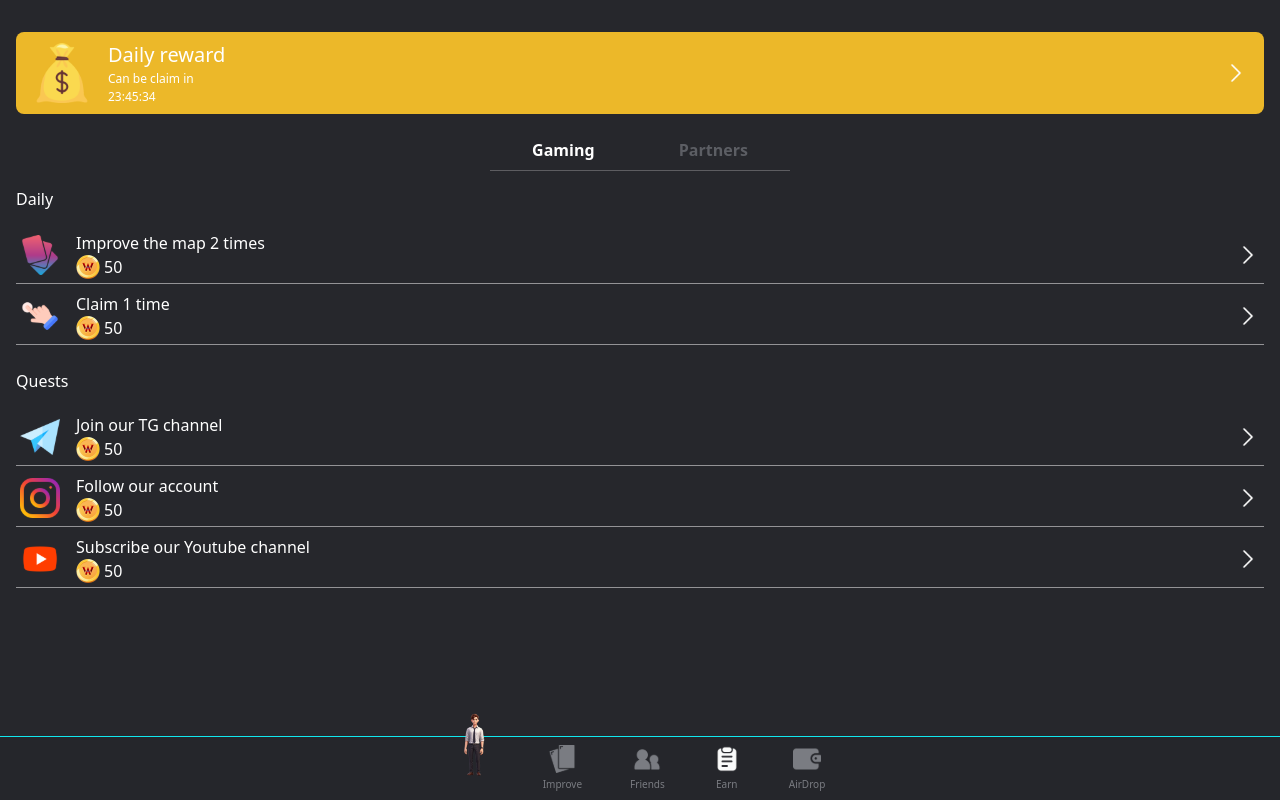
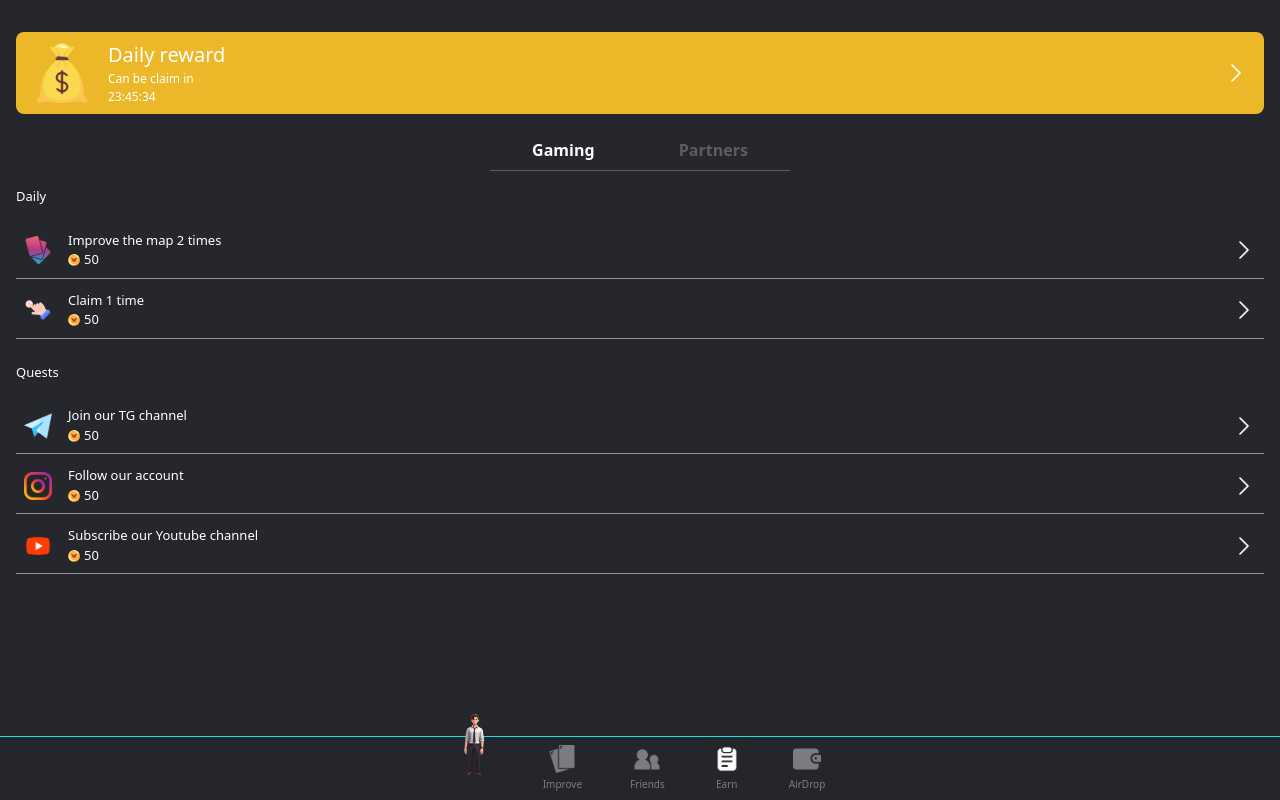
Before and after one commit to DM-Malkoff/humster, an Angular app: page /earn in a window 1280 px wide. Built offline with nearby package versions, Linux system fonts and the light colour scheme.

Commit message:
правки

```diff
--- a/src/app/app/components/slider/slider.component.html
+++ b/src/app/app/components/slider/slider.component.html
@@ -8,7 +8,7 @@
         <img
           [src]="slide.image"
           [alt]="slide.alt"
-          class="h-[150px] !w-[127px]"
+          class="h-[150px] !w-[120px]"
         />
         <div class="slide-text">{{ slide.title }}</div>
       </div>
--- a/src/app/app/pages/earn/earn.component.html
+++ b/src/app/app/pages/earn/earn.component.html
@@ -267,22 +267,22 @@
   </div>
 
   @if (activeTab === 'gaming') {
-
+    <div class="text-[13px]">
       <p class="mt-4 ml-4 mb-4">Daily</p>
 
       <div class="flex flex-col mx-4 gap-1">
-    <div class="flex border-b border-[#FFFFFF80] p-1 gap-4 items-center">
+        <div class="flex border-b border-[#FFFFFF80] p-2 gap-4 items-center">
           <img
             src="assets/icons/flash-card.svg"
             alt="Flash card icon"
-        class="h-10"
+            class="h-7"
           />
 
           <div class="flex flex-col flex-1">
-        <span class="font-medium text-[16px]">Improve the map 2 times</span>
+            <span>Improve the map 2 times</span>
 
             <div class="flex gap-1 items-center">
-          <img src="assets/icons/coin.svg" alt="Coin icon" class="h-6" />
+              <img src="assets/icons/coin.svg" alt="Coin icon" class="h-3 mt-[1px]" />
               <span>50</span>
             </div>
           </div>
@@ -294,14 +294,14 @@
           />
         </div>
 
-    <div class="flex border-b border-[#FFFFFF80] p-1 gap-4 items-center">
-      <img src="assets/icons/click-me.svg" alt="Flash card icon" class="h-10" />
+        <div class="flex border-b border-[#FFFFFF80] p-2 gap-4 items-center">
+          <img src="assets/icons/click-me.svg" alt="Flash card icon" class="h-7" />
 
           <div class="flex flex-col flex-1">
-        <span class="font-medium text-[16px]">Claim 1 time</span>
+            <span>Claim 1 time</span>
 
             <div class="flex gap-1 items-center">
-          <img src="assets/icons/coin.svg" alt="Coin icon" class="h-6" />
+              <img src="assets/icons/coin.svg" alt="Coin icon" class="h-3 mt-[1px]" />
               <span>50</span>
             </div>
           </div>
@@ -318,16 +318,16 @@
 
       <div class="flex flex-col mx-4 gap-1 mb-20">
         <div
-      class="flex border-b border-[#FFFFFF80] p-1 gap-4 items-center ignore-drawer-click"
+          class="flex border-b border-[#FFFFFF80] p-2 gap-4 items-center ignore-drawer-click"
           (click)="openDrawer('tg')"
         >
-      <img src="assets/icons/tg.svg" alt="Flash card icon" class="h-10" />
+          <img src="assets/icons/tg.svg" alt="Flash card icon" class="h-7" />
 
           <div class="flex flex-col flex-1">
-        <span class="font-medium text-[16px]">Join our TG channel</span>
+            <span>Join our TG channel</span>
 
             <div class="flex gap-1 items-center">
-          <img src="assets/icons/coin.svg" alt="Coin icon" class="h-6" />
+              <img src="assets/icons/coin.svg" alt="Coin icon" class="h-3 mt-[1px]" />
               <span>50</span>
             </div>
           </div>
@@ -340,16 +340,16 @@
         </div>
 
         <div
-      class="flex border-b border-[#FFFFFF80] p-1 gap-4 items-center ignore-drawer-click"
+          class="flex border-b border-[#FFFFFF80] p-2 gap-4 items-center ignore-drawer-click"
           (click)="openDrawer('inst')"
         >
-      <img src="assets/icons/inst.svg" alt="Flash card icon" class="h-10" />
+          <img src="assets/icons/inst.svg" alt="Flash card icon" class="h-7" />
 
           <div class="flex flex-col flex-1">
-        <span class="font-medium text-[16px]">Follow our account</span>
+            <span>Follow our account</span>
 
             <div class="flex gap-1 items-center">
-          <img src="assets/icons/coin.svg" alt="Coin icon" class="h-6" />
+              <img src="assets/icons/coin.svg" alt="Coin icon" class="h-3 mt-[1px]" />
               <span>50</span>
             </div>
           </div>
@@ -362,18 +362,17 @@
         </div>
 
         <div
-      class="flex border-b border-[#FFFFFF80] p-1 gap-4 items-center ignore-drawer-click"
+          class="flex border-b border-[#FFFFFF80] p-2 gap-4 items-center ignore-drawer-click"
           (click)="openDrawer('youtube')"
         >
-      <img src="assets/icons/youtube.svg" alt="Flash card icon" class="h-10" />
+          <img src="assets/icons/youtube.svg" alt="Flash card icon" class="h-7" />
 
           <div class="flex flex-col flex-1">
-        <span class="font-medium text-[16px]"
-          >Subscribe our Youtube channel</span
+            <span>Subscribe our Youtube channel</span
             >
 
             <div class="flex gap-1 items-center">
-          <img src="assets/icons/coin.svg" alt="Coin icon" class="h-6" />
+              <img src="assets/icons/coin.svg" alt="Coin icon" class="h-3 mt-[1px]" />
               <span>50</span>
             </div>
           </div>
@@ -385,18 +384,20 @@
           />
         </div>
       </div>
+    </div>
   } @if (activeTab === 'partners') {
+    <div class="text-[13px]">
       <p class="mt-4 ml-4 mb-4">Mini apps</p>
 
       <div class="flex flex-col mx-4 gap-2">
         <div class="flex border-b border-[#FFFFFF80] p-2 gap-4 items-center">
-      <img src="assets/icons/tg.svg" alt="Flash card icon" class="h-10" />
+          <img src="assets/icons/tg.svg" alt="Flash card icon" class="h-7" />
 
           <div class="flex flex-col flex-1">
-        <span class="font-medium text-[16px]">Join our TG channel</span>
+            <span>Join our TG channel</span>
 
             <div class="flex gap-1 items-center">
-          <img src="assets/icons/coin.svg" alt="Coin icon" class="h-6" />
+              <img src="assets/icons/coin.svg" alt="Coin icon" class="h-3 mt-[1px]" />
               <span>50</span>
             </div>
           </div>
@@ -409,13 +410,13 @@
         </div>
 
         <div class="flex border-b border-[#FFFFFF80] p-2 gap-4 items-center">
-      <img src="assets/icons/tg.svg" alt="Flash card icon" class="h-10" />
+          <img src="assets/icons/tg.svg" alt="Flash card icon" class="h-7" />
 
           <div class="flex flex-col flex-1">
-        <span class="font-medium text-[16px]">Join our TG channel</span>
+            <span>Join our TG channel</span>
 
             <div class="flex gap-1 items-center">
-          <img src="assets/icons/coin.svg" alt="Coin icon" class="h-6" />
+              <img src="assets/icons/coin.svg" alt="Coin icon" class="h-3 mt-[1px]" />
               <span>50</span>
             </div>
           </div>
@@ -432,13 +433,13 @@
 
       <div class="flex flex-col mx-4 gap-2 mb-20">
         <div class="flex border-b border-[#FFFFFF80] p-2 gap-4 items-center">
-      <img src="assets/icons/tg.svg" alt="Flash card icon" class="h-10" />
+          <img src="assets/icons/tg.svg" alt="Flash card icon" class="h-7" />
 
           <div class="flex flex-col flex-1">
-        <span class="font-medium text-[16px]">Join our TG channel</span>
+            <span>Join our TG channel</span>
 
             <div class="flex gap-1 items-center">
-          <img src="assets/icons/coin.svg" alt="Coin icon" class="h-6" />
+              <img src="assets/icons/coin.svg" alt="Coin icon" class="h-3 mt-[1px]" />
               <span>50</span>
             </div>
           </div>
@@ -451,13 +452,13 @@
         </div>
 
         <div class="flex border-b border-[#FFFFFF80] p-2 gap-4 items-center">
-      <img src="assets/icons/tg.svg" alt="Flash card icon" class="h-10" />
+          <img src="assets/icons/tg.svg" alt="Flash card icon" class="h-7" />
 
           <div class="flex flex-col flex-1">
-        <span class="font-medium text-[16px]">Join our TG channel</span>
+            <span>Join our TG channel</span>
 
             <div class="flex gap-1 items-center">
-          <img src="assets/icons/coin.svg" alt="Coin icon" class="h-6" />
+              <img src="assets/icons/coin.svg" alt="Coin icon" class="h-3 mt-[1px]" />
               <span>50</span>
             </div>
           </div>
@@ -469,5 +470,6 @@
           />
         </div>
       </div>
+    </div>
   }
 </section>
```
Lines whose indentation alone changed are shown as unchanged.
